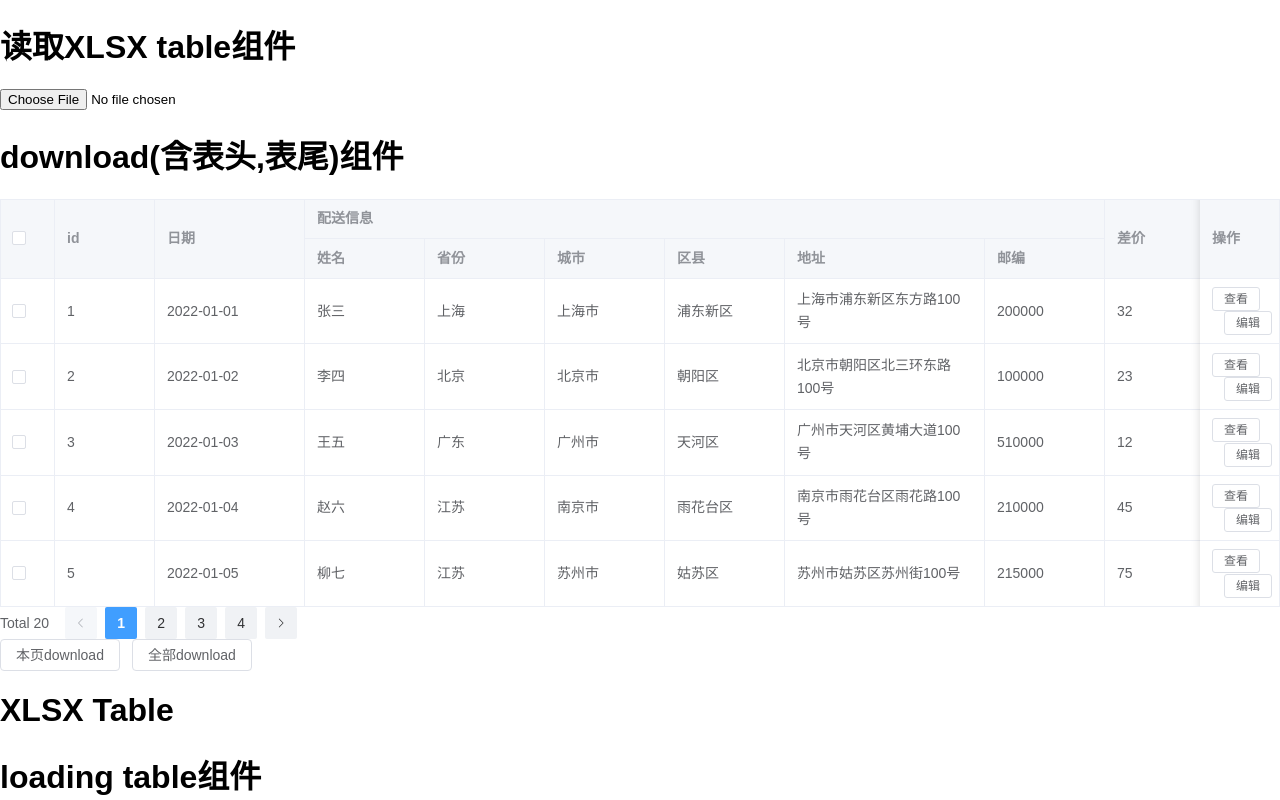
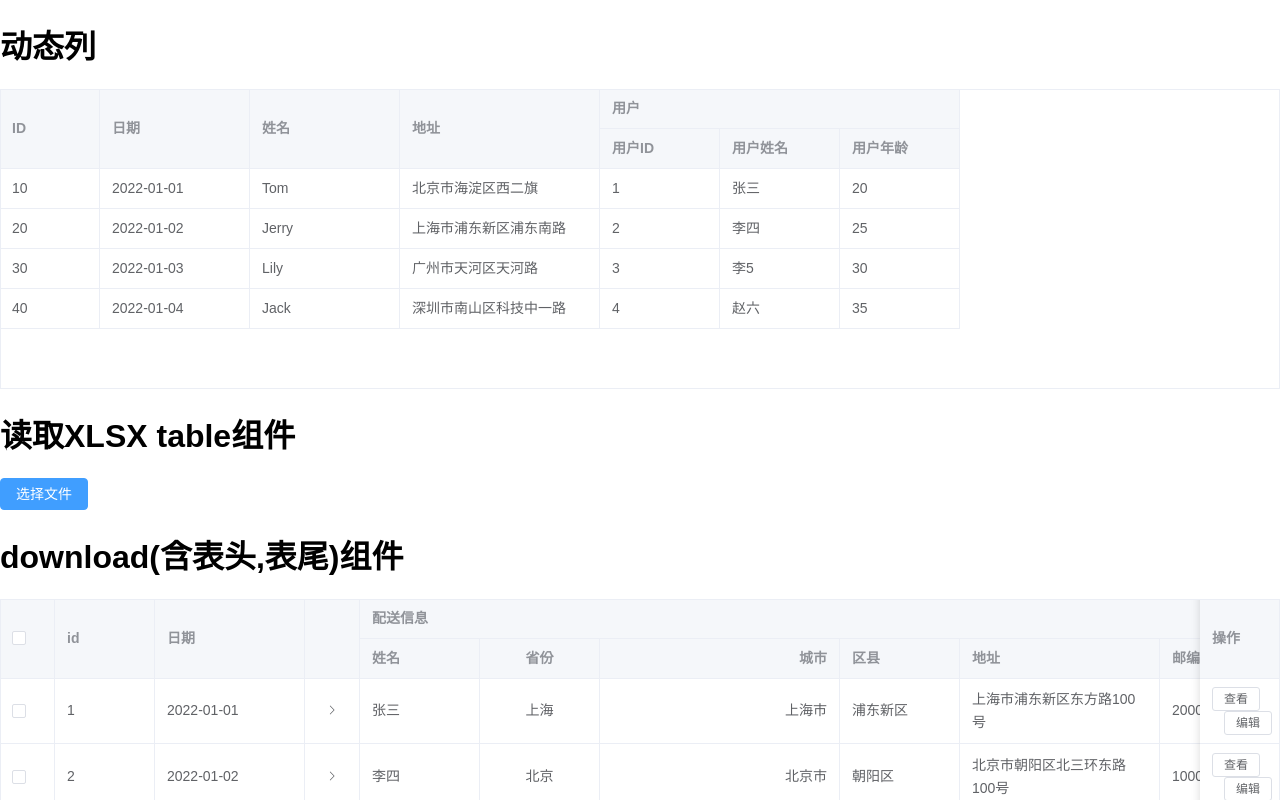
Before and after one commit to Wnnk/echartbase, a Vue app: page / in a window 1280 px wide. Shown: the top 800 px of the page. Built offline with nearby package versions, Linux system fonts and the light colour scheme.

Commit message:
表格样式支持

```diff
--- a/components.d.ts
+++ b/components.d.ts
@@ -57,6 +57,7 @@ declare module 'vue' {
     ElTag: typeof import('element-plus/es')['ElTag']
     ElTimePicker: typeof import('element-plus/es')['ElTimePicker']
     ElTooltip: typeof import('element-plus/es')['ElTooltip']
+    ElUpload: typeof import('element-plus/es')['ElUpload']
     Input: typeof import('./src/components/input/index.vue')['default']
     RouterLink: typeof import('vue-router')['RouterLink']
     RouterView: typeof import('vue-router')['RouterView']
--- a/package.json
+++ b/package.json
@@ -16,7 +16,8 @@
     "pinia": "^3.0.1",
     "vue": "^3.5.13",
     "vue-router": "^4.5.0",
-    "xlsx": "^0.18.5"
+    "xlsx": "^0.18.5",
+    "xlsx-js-style": "^1.2.0"
   },
   "devDependencies": {
     "@element-plus/icons-vue": "^2.3.1",
--- a/src/request/request.ts
+++ b/src/request/request.ts
@@ -4,7 +4,7 @@ import { ElMessage } from 'element-plus'
 import type { Router} from 'vue-router'
 import { createDialog } from '@/utils/createDialog'
 import Login from '@/views/Dialog/components/login.vue'
-import { ca } from 'element-plus/es/locale/index.mjs'
+
 
 interface RequestController {
   controller: AbortController
--- a/src/utils/createDialog.ts
+++ b/src/utils/createDialog.ts
@@ -15,8 +15,6 @@ export function createDialog(component: any, config: any) {
   return () => {
     return new Promise((resolve, reject) => {
       const visiable = ref(true)
-      /* 弹窗状态  0:未初始化， 1：加载中 ,2：成功，3：失败 */
-      const status = ref(1)
       const dialogUnMount = () => {
         visiable.value = false
       }
--- /dev/null
+++ b/src/views/table/colTable/colTable.vue
@@ -0,0 +1,37 @@
+<!--
+  @description: table 动态列
+    1.根据json可多级表头嵌套
+-->
+
+<template>
+  <div>
+    <el-table :data="data" v-bind="$attrs">
+      <col-table-column v-for="(column, index) in columns"
+       :column="column"
+      >
+      </col-table-column>
+    </el-table>
+  </div>
+
+
+</template>
+
+<script setup lang='ts'>
+import { ref } from 'vue'
+import colTableColumn from './colTableColumn.vue';
+import type { ColumnType } from './type.ts'
+const { columns,data } = defineProps({
+  columns: {
+    type: Array as () => ColumnType[],
+   required: true
+  },
+  data: {
+    type: Array as () => any[],
+    required: true
+  }
+})
+console.log(data)
+</script>
+
+<style lang='scss' scoped>
+</style>
--- /dev/null
+++ b/src/views/table/colTable/colTableColumn.vue
@@ -0,0 +1,25 @@
+<!--  -->
+
+<template>
+  <el-table-column :prop="column.prop" :label="column.label" :width="column.width">
+    <template  v-if="column.children && column.children.length">
+      <col-table-column v-for="child in column.children" :column="child"> </col-table-column>
+    </template>
+  </el-table-column>
+
+</template>
+
+<script setup lang='ts'>
+import type { ColumnType } from './type.ts'
+const { column } = defineProps({
+  column: {
+    type: Object as () => ColumnType,
+    required: true,
+
+  }
+})
+
+</script>
+
+<style lang='scss' scoped>
+</style>
--- /dev/null
+++ b/src/views/table/colTable/type.ts
@@ -0,0 +1,6 @@
+export interface ColumnType {
+  prop?: string;
+  label: string;
+  width?: number;
+  children?: ColumnType[];
+}
--- a/src/views/table/useTable.vue
+++ b/src/views/table/useTable.vue
@@ -1,4 +1,8 @@
 <template>
+  <div>
+    <h1>动态列</h1>
+    <col-table :columns="columns" :data="table1" :height="300"/>
+  </div>
   <div>
     <h1>读取XLSX table组件</h1>
     <ReadXlsx />
@@ -47,6 +51,8 @@ import checkTable from './threadTable/checkTable.vue'
 import xlsxTable from './xlsxTable/xlsxTable.vue'
 import { getTableData, getDefined } from './tableData'
 import ReadXlsx from './xlsxTable/readXlsx.vue'
+import colTable from './colTable/colTable.vue'
+import { first } from 'lodash'
 
 const table = ref([])
 const TableStatus = ref(0)
@@ -110,6 +116,8 @@ const table1 = ref([
       age: 35,
     },
   },
+
+
 ])
 const table2 = ref([
   {
@@ -216,6 +224,55 @@ const store = ref({
     throw new Error('结构转换错误')
   },
 })
+
+
+
+
+/* 动态列数据 */
+const columns = ref([
+  {
+    label: 'ID',
+    prop: 'id',
+    width: 100,
+  },
+  {
+    label: '日期',
+    prop: 'date',
+    width: 150,
+  },
+  {
+    label: '姓名',
+    prop: 'name',
+    width: 150,
+  },
+  {
+    label: '地址',
+    prop: 'address',
+    width: 200,
+  },
+  {
+    label: '用户',
+    width: 360,
+    children: [
+      {
+        label: '用户ID',
+        width: 120,
+        prop: 'user.id'
+      },
+      {
+        label: '用户姓名',
+        width: 120,
+        prop: 'user.name'
+      },
+      {
+        label: '用户年龄',
+        width: 120,
+        prop: 'user.age'
+      }
+    ]
+  }
+
+])
 </script>
 
 <style lang="scss" scoped></style>
--- a/src/views/table/xlsxTable/readXlsx.vue
+++ b/src/views/table/xlsxTable/readXlsx.vue
@@ -1,29 +1,84 @@
 <template>
   <div>
-    <input
-      placeholder="选择文件"
-      type="file"
-      @change="readXlsx"
-      accept=".xlsx, .xls"
-      ref="inputRef"
-    ></input>
-    <el-table v-if="status !== 0" :data="tableData"></el-table>
+    <el-upload ref="upload" :limit="1" :auto-upload="false"
+      :on-change="readXlsx"
+      :show-file-list="true"
+    >
+      <el-button size="default" type="primary">选择文件</el-button>
+    </el-upload>
+
+
   </div>
 </template>
 
 <script setup lang="ts">
-import { ref, reactive } from 'vue'
+import { ref, reactive, nextTick } from 'vue'
+import type { Ref } from 'vue'
 import * as XLSX from 'xlsx'
 /* 0: 未开始 1: 进行中 2: 已完成 */
 const status = ref(0)
 const inputRef = ref()
-const tableData = ref([])
+const tableData:Ref<any[]> = ref([])
+const headers:Ref<string[]> = ref([])
+const htmlContent = ref('');
+interface UploadFile {
+  raw:File,
+  [key:string]:any
+}
+const readXlsx = async (file:UploadFile) => {
+  const reader = new FileReader()
+  const fileBolb =  new Blob([file.raw], {type: file.type})
+  reader.readAsArrayBuffer(fileBolb)
+  reader.onload = async (e) => {
+    if(!e.target){
+      console.log('no target')
+      return
+    }
+    const data = e.target.result
+    const workbook = XLSX.read(data, {type: 'binary',cellStyles: true})
+    const firstSheetName = workbook.SheetNames[0]
+    const sheet = workbook.Sheets[firstSheetName]
+    const cells = getSheetCells(sheet)
 
-const readXlsx = (e: Event) => {
-  const target = e.target as HTMLInputElement
-  // const file = target.files?.[0]
-  console.log(e)
+
+  }
+
 }
+/**
+ * description: 获取表格所有单元格内容
+ * @param sheet 表格数据
+ * @return string[][] 所有单元格内容
+  */
+const getSheetCells = (sheet:any) => {
+  if(!sheet || !sheet['!ref']) return []
+  const range = XLSX.utils.decode_range(sheet['!ref'])
+  let  allCells: string[][] = []
+  for(let row = range.s.r; row <= range.e.r; row++){
+    let newRow: string[] = []
+    for(let col = range.s.c; col <= range.e.c; col++){
+      const cell = sheet[XLSX.utils.encode_cell({c: col, r: row})]
+      console.log(cell)
+      let cellContent = '';
+      if(cell && cell.t) {
+        cellContent = XLSX.utils.format_cell(cell)
+      }
+      newRow.push(cellContent)
+    }
+    allCells.push(newRow)
+  }
+  return allCells
+}
+
+
+
 </script>
 
-<style lang="scss" scoped></style>
+<style lang="scss" scoped>
+#readTable {
+  width: 100%;
+  border-collapse: collapse;
+}
+
+
+
+</style>
--- a/src/views/table/xlsxTable/xlsxTable.vue
+++ b/src/views/table/xlsxTable/xlsxTable.vue
@@ -12,12 +12,13 @@
       v-if="status !== 3"
     >
       <el-table-column type="selection" width="55" />
+      <el-table-column type="expand" width="55"></el-table-column>
       <el-table-column fixed="left" label="id" width="100" prop="id"> </el-table-column>
       <el-table-column fixed="left" label="日期" prop="date" width="150"> </el-table-column>
       <el-table-column label="配送信息">
-        <el-table-column prop="name" label="姓名" width="120"></el-table-column>
-        <el-table-column prop="province" label="省份" width="120"></el-table-column>
-        <el-table-column prop="city" label="城市" width="120"></el-table-column>
+        <el-table-column prop="name" label="姓名" width="120" align="left"></el-table-column>
+        <el-table-column prop="province" label="省份" width="120" align="center"></el-table-column>
+        <el-table-column prop="city" label="城市" width="240" align="right"></el-table-column>
         <el-table-column prop="area" label="区县" width="120"></el-table-column>
         <el-table-column prop="address" label="地址" width="200"></el-table-column>
         <el-table-column prop="zip" label="邮编" width="120"></el-table-column>
@@ -31,14 +32,14 @@
         </template>
       </el-table-column>
 
-      <el-table-column fixed="right" label="操作">
+      <el-table-column fixed="right" label="操作" >
         <template #default="scope">
           <el-button size="small">查看</el-button>
           <el-button size="small">编辑</el-button>
         </template>
       </el-table-column>
     </el-table>
-    <el-button v-if="status === 3" type="primary" @click="api(currentPage + 1)">重试</el-button>
+    <el-button v-if="status === 3" type="primary" @click="api(currentPage)">重试</el-button>
     <el-pagination
       background
       layout="total,size , prev, pager, next"
@@ -52,12 +53,15 @@
 
   <el-button @click="downloadExcel('table', 'table', selectionData)">本页download</el-button>
   <el-button @click="downloadExcel('table', 'table', allTableData)">全部download</el-button>
+
 </template>
 
 <script setup lang="ts">
 import { computed, h, nextTick, onMounted, ref } from 'vue'
-import * as XLSX from 'xlsx'
+// import * as XLSX from 'xlsx'
+import * as XLSX from "xlsx-js-style";
 import { getXlsxData, getAllData } from './xlsxData'
+
 
 /* 表格 */
 const tableRef = ref()
@@ -78,7 +82,6 @@ const api = async (page: number) => {
   try {
     status.value = 1
     const res = (await getXlsxData((page - 1) * 5, 5)) as any
-
     tableData.value = res.data
     total.value = res.total
     currentPage.value = res.page
@@ -116,12 +119,14 @@ onMounted(() => {
 const getTableData = (excludeLabel: string[] = []): any[] => {
   /* 1.将实例的一级表头转为结构化数据 */
   const headers = tableRef.value.columns
-    .filter((col: any) => col.type !== 'selection' && !excludeLabel.includes(col.label)) // Skip selection columns
+    .filter((col: any) => col.type !== 'selection' && col.type !== 'expand' && !excludeLabel.includes(col.label)) // Skip selection columns
     .map((col: any) => {
       return {
         label: col.label,
         children: col.children || [],
         prop: col.property,
+        width: col.width,
+        algin: col.align ?? 'is-left',
       }
     })
 
@@ -137,11 +142,14 @@ const getTableData = (excludeLabel: string[] = []): any[] => {
         result.push({
           label: header.label,
           children: toData(header.children),
+          align: header.align ?? 'is-left',
         })
       } else {
         result.push({
           label: header.label,
           prop: header.prop || header.property,
+          width: header.width,
+          align: header.align ?? 'is-left',
         })
       }
     })
@@ -155,13 +163,18 @@ const downloadExcel = (sheetName: string, fileName: string, selectionData: any =
   /* 获取表头数据 */
   const tableHeader = getTableData(['标签', '操作'])
   const excelHeader = buildHeader(tableHeader)
+  /* 获取表头行数 */
   const headerRows = excelHeader.length
+
+  /* 获取表体数据 */
   let dataList = extracData(selectionData, tableHeader)
   excelHeader.push(...dataList, [])
   let merges = doMerges(excelHeader)
   let ws = aoa_to_sheet(excelHeader, headerRows)
-  console.log(excelHeader)
+
+  /* 合并单元格 */
   ws['!merges'] = merges
+  /* 冻结 */
   ws['!freeze'] = {
     xSplit: '1',
     ySplit: '' + headerRows,
@@ -169,13 +182,21 @@ const downloadExcel = (sheetName: string, fileName: string, selectionData: any =
     activePane: 'bottomRight',
     state: 'frozen',
   }
-  ws['!cols'] = [{ wpx: 165 }]
+  /* 设置列宽 */
+  const headerStyle = getHeaderStyle(tableHeader)
+  ws['!cols'] = headerStyle.map((style) => ({ wpx: style.width}))
+  /* 设置align */
+  ws = setHeaderAlign(headerStyle, ws)
+
+
+
+
+
   let workbook: XLSX.WorkBook = {
     SheetNames: [sheetName],
     Sheets: {},
   }
   workbook.Sheets[sheetName] = ws
-
   return XLSX.writeFile(workbook, fileName + '.xlsx', {
     bookType: 'xlsx',
     bookSST: false,
@@ -196,7 +217,6 @@ const buildHeader = (data: any[]) => {
   excelHeader
     .filter((e) => e.length < max)
     .forEach((e) => pushRowSpanPlaceHolder(e, max - e.length))
-  // console.log(excelHeader)
   return excelHeader
 }
 
@@ -240,13 +260,14 @@ const getHeader = (headers: any[], excelHeader: any[], deep: number, perOffset:
 const extracData = (selcetedData: any[], tableHeader: any[]) => {
   let headerList = flatHeader(tableHeader)
   let excelRows: any[] = []
-  /* 取其中一个数据获取key(所有数据的prop都是相同的) */
+  if(selcetedData.length === 0) return excelRows
+
+  /* 取其中data中一个数据获取key(所有数据的prop都是相同的) */
   let dataKeys = new Set(Object.keys(selcetedData[0]))
 
   selcetedData.some((e) => {
     if (e.children && e.children.length > 0) {
       let childKeys = Object.keys(e.children[0])
-
       for (let i = 0; i < childKeys.length; i++) {
         dataKeys.delete(childKeys[i])
       }
@@ -261,6 +282,11 @@ const extracData = (selcetedData: any[], tableHeader: any[]) => {
   return excelRows
 }
 
+/**
+ * @description: 拍扁头部获取prop
+ * @param {any[]} header 表头数据
+ * @returns {string[]} prop数组
+  */
 const flatHeader = (header: any[]) => {
   let result: any[] = []
   header.forEach((item) => {
@@ -424,6 +450,14 @@ const aoa_to_sheet = (data: any[], headerRows: number) => {
       ws[cell_ref] = cell
     }
   }
+  // ws['C3'].s.alignment = {
+  //   horizontal: "right",
+  //   indent: 0,
+  //   vertical: "top",
+  //   underline :true,
+  //   wrapText: 1
+  // }
+  // ws['C3'].v = "测试"
   if (range.s.c < 10000000) {
     ws['!ref'] = XLSX.utils.encode_range(range)
   }
@@ -452,14 +486,69 @@ const pushColSpanPlaceHolder = (arr: any[], count: number) => {
   }
 }
 
-const s2ab = (s: string) => {
-  let buf = new ArrayBuffer(s.length)
-  let view = new Uint8Array(buf)
-  for (let i = 0; i !== s.length; ++i) {
-    view[i] = s.charCodeAt(i) & 0xff
+/**
+ * @description： 设置表头宽度
+ * @param {any[]} headers 表头数组
+ * @returns {number[]} colWidths 列宽数组
+  */
+  const getHeaderWidth = (headers: number[]): number[] => {
+    const cols:number[] = [];
+    headers.forEach((header: any) => {
+      if (header.children && header.children.length > 0) {
+        cols.push(...getHeaderWidth(header.children));
+      }else {
+        cols.push(header.width ?? 100);
+      }
+    });
+    return cols;
   }
-  return buf
+
+
+/**
+ * @description: 获取表头列样式
+ * @param: {any[]} headers 表头数组
+ * @returns: {any[]} colStyles 列样式数组
+  */
+  const getHeaderStyle = (headers: any[]): any[] => {
+    const colStyles: any[] = [];
+    headers.forEach((header: any) => {
+      if (header.children && header.children.length > 0) {
+        colStyles.push(...getHeaderStyle(header.children));
+      } else {
+        colStyles.push({
+          align: header.align ?? 'is-left',
+          width: header.width ?? 100,
+        } as any);
+      }
+    });
+    return colStyles;
+  }
+
+/**
+ * @description: 设置样式align
+ * @param {any[]} headerStyle 表头样式数组
+ * @param {any} worksheet 工作表对象
+**/
+const setHeaderAlign = (headerStyle: any[], worksheet: any) => {
+  if(!worksheet['!ref']) return worksheet;
+  const range = XLSX.utils.decode_range(worksheet['!ref']);
+  for (let col = 0; col < headerStyle.length; col++) {
+    for (let row = range.s.r; row <= range.e.r; row++) {
+      const cell_ref = XLSX.utils.encode_cell({r: row, c: col});
+      const cell = worksheet[cell_ref];
+      if(!cell) continue;
+      if(!cell.s) cell.s = {};
+      cell.s.alignment = {
+        ...cell.s.alignment,
+        horizontal: headerStyle[col].align === 'is-center' ? 'center' : headerStyle[col].align === 'is-right' ? 'right' : 'left',
+      }
+      console.log(cell, cell.s.alignment)
+    }
+  }
+  return worksheet;
 }
+
+
 </script>
 
 <style lang="scss" scoped></style>
```
Also changed, not shown: 1 other file (tests, documents, lock files or other folders).
